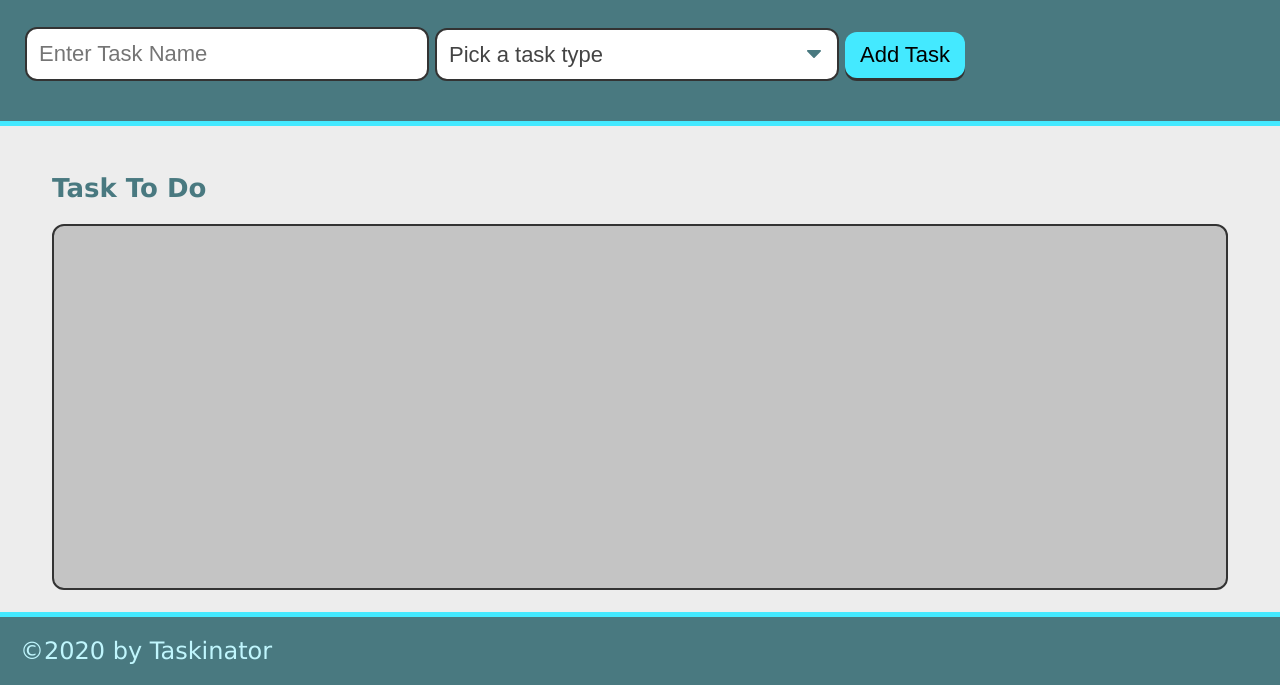
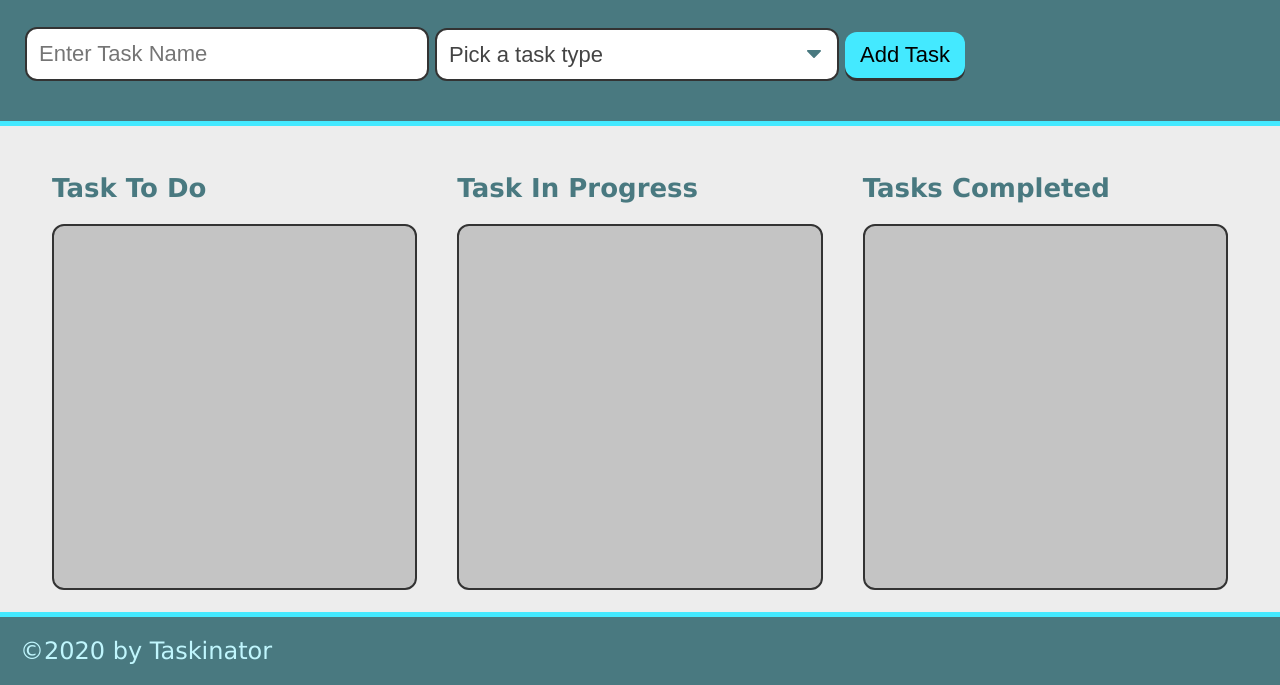
Before and after one commit to Brainybrian316/taskinator, a plain HTML site: page index.html in a window 1280 px wide. Shown: the part 115-800 px from the top of the page. Drawn offline with Linux system fonts and the light colour scheme.

Commit message:
forgot to merge

```diff
--- a/assets/js/script.js
+++ b/assets/js/script.js
@@ -1,3 +1,4 @@
+var taskIdCounter = 0;
 var formEl = document.querySelector("#task-form");
 var tasksToDoEl = document.querySelector("#tasks-to-do");
 
--- a/index.html
+++ b/index.html
@@ -32,12 +32,22 @@
 
     </header>
     <main class="page-content">
+        <!-- Tasks To Do -->
         <section class="task-list-wrapper">
             <h2 class="list-title">Task To Do</h2>
-            <ul class="task-list" id="tasks-to-do">
+            <ul class="task-list" id="tasks-to-do"> </ul>
+        </section>
+        <!-- Tasks In Progress -->
+        <section class="task-list-wrapper">
+            <h2 class="list-title">Task In Progress</h2>
+            <ul class="task-list" id="tasks-in-progress"></ul>
+        </section>
+        <!-- Tasks Completed -->
+        <section class="task-list-wrapper">
+            <h2 class="list-title">Tasks Completed</h2>
+            <ul class="task-list" id="tasks-completed"></ul>
+        </section>
 
-            </ul>
-        </section>
     </main>
     <footer>
         &copy;2020 by Taskinator
```
